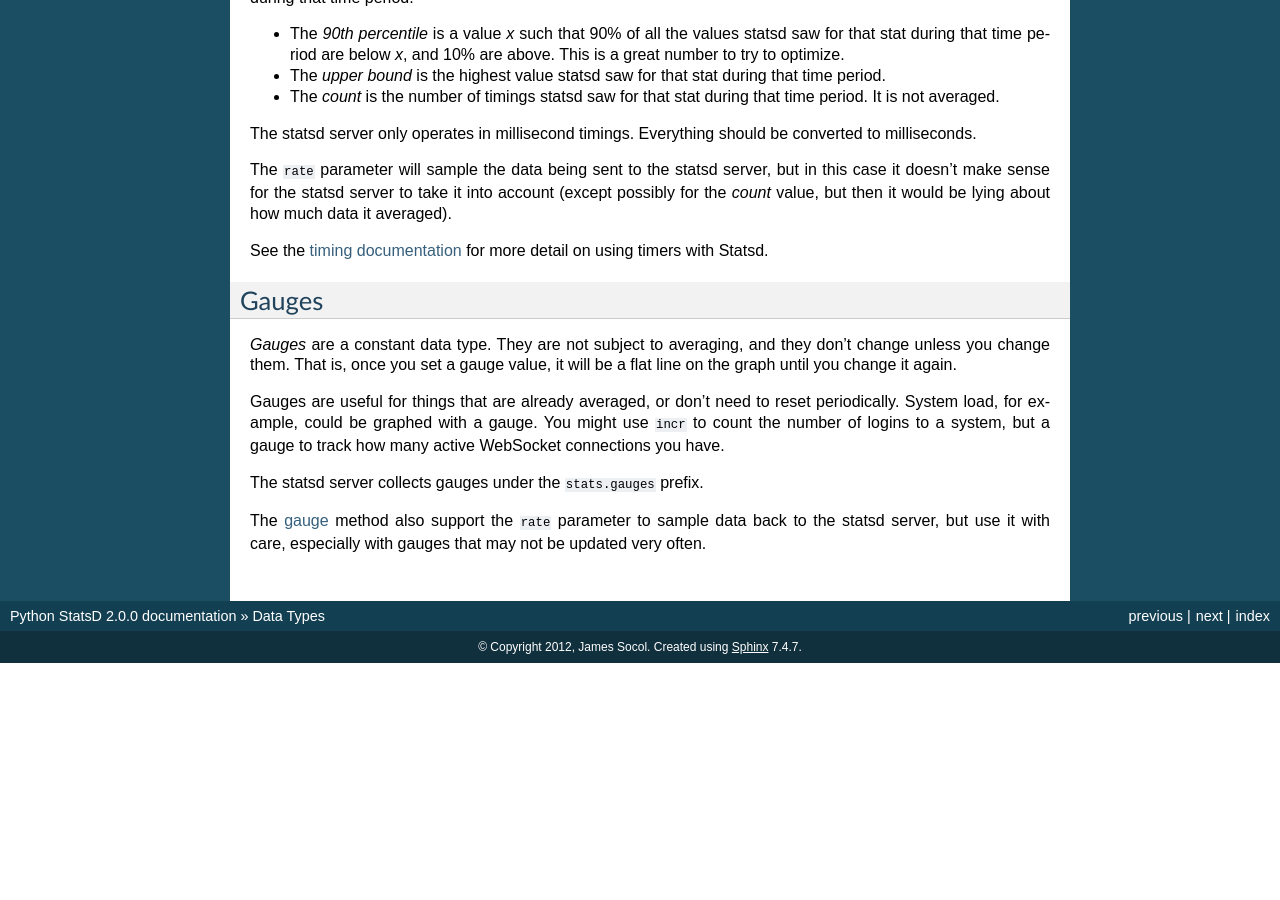
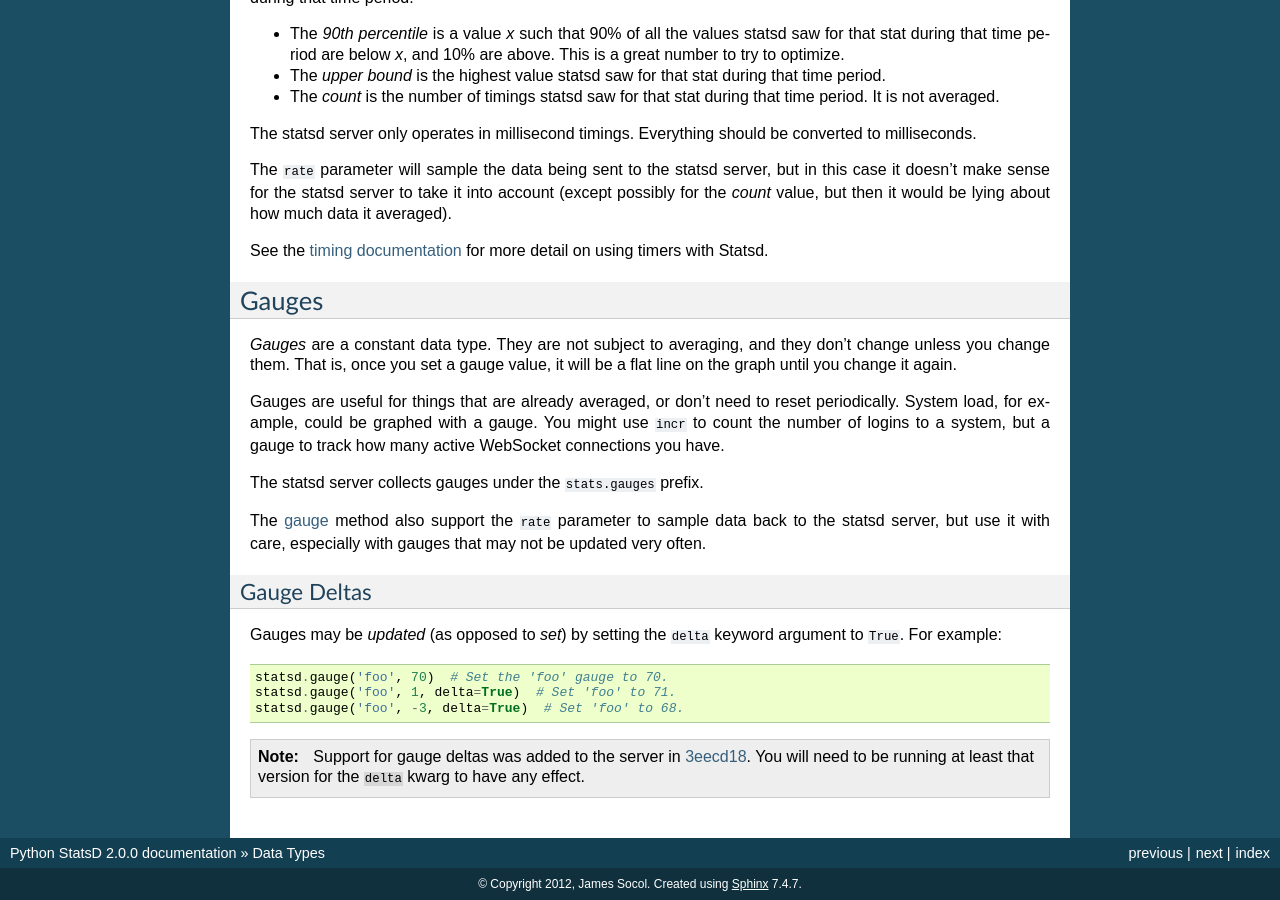
Before and after one commit to jsocol/pystatsd, a Sphinx documentation site: the page built from docs/types.rst, in a window 1280 px wide and 900 px high, scrolled down 1223 px. Built offline with Sphinx 7.4.7, drawn with Linux system fonts in a browser that asks for light colours; formulas are drawn with MathJax 3; before the commit the page ends 1886 px from its top, so only the background shows below that.

Commit message:
Support gauge deltas. Fixes #21.

```diff
--- a/docs/reference.rst
+++ b/docs/reference.rst
@@ -131,7 +131,7 @@ call.  See also the :ref:`chapter on timing <timing-chapter>`.
 
 ::
 
-    StatsClient().gauge(stat, value, rate=1)
+    StatsClient().gauge(stat, value, rate=1, delta=False)
 
 Set a :ref:`gauge <gauge-type>` value.
 
@@ -142,6 +142,10 @@ Set a :ref:`gauge <gauge-type>` value.
 * ``rate``: a sample rate, a float between 0 and 1. Will only send data
   this percentage of the time. The statsd server does *not* take the
   sample rate into account for gauges. Use with care.
+
+* ``delta``: whether or not to consider this a delta value or an
+  absolute value. See the :ref:`gauge <gauge-type>` type for more
+  detail.
 
 .. note::
 
--- a/docs/types.rst
+++ b/docs/types.rst
@@ -126,5 +126,23 @@ data back to the statsd server, but use it with care, especially with
 gauges that may not be updated very often.
 
 
+Gauge Deltas
+------------
+
+Gauges may be *updated* (as opposed to *set*) by setting the ``delta``
+keyword argument to ``True``. For example::
+
+    statsd.gauge('foo', 70)  # Set the 'foo' gauge to 70.
+    statsd.gauge('foo', 1, delta=True)  # Set 'foo' to 71.
+    statsd.gauge('foo', -3, delta=True)  # Set 'foo' to 68.
+
+.. note::
+
+   Support for gauge deltas was added to the server in 3eecd18_. You
+   will need to be running at least that version for the ``delta`` kwarg
+   to have any effect.
+
+
 .. _statsd: https://github.com/etsy/statsd
 .. _Graphite: http://graphite.wikidot.com/
+.. _3eecd18: https://github.com/etsy/statsd/commit/3eecd18
```
Also changed, not shown: 3 other files.
